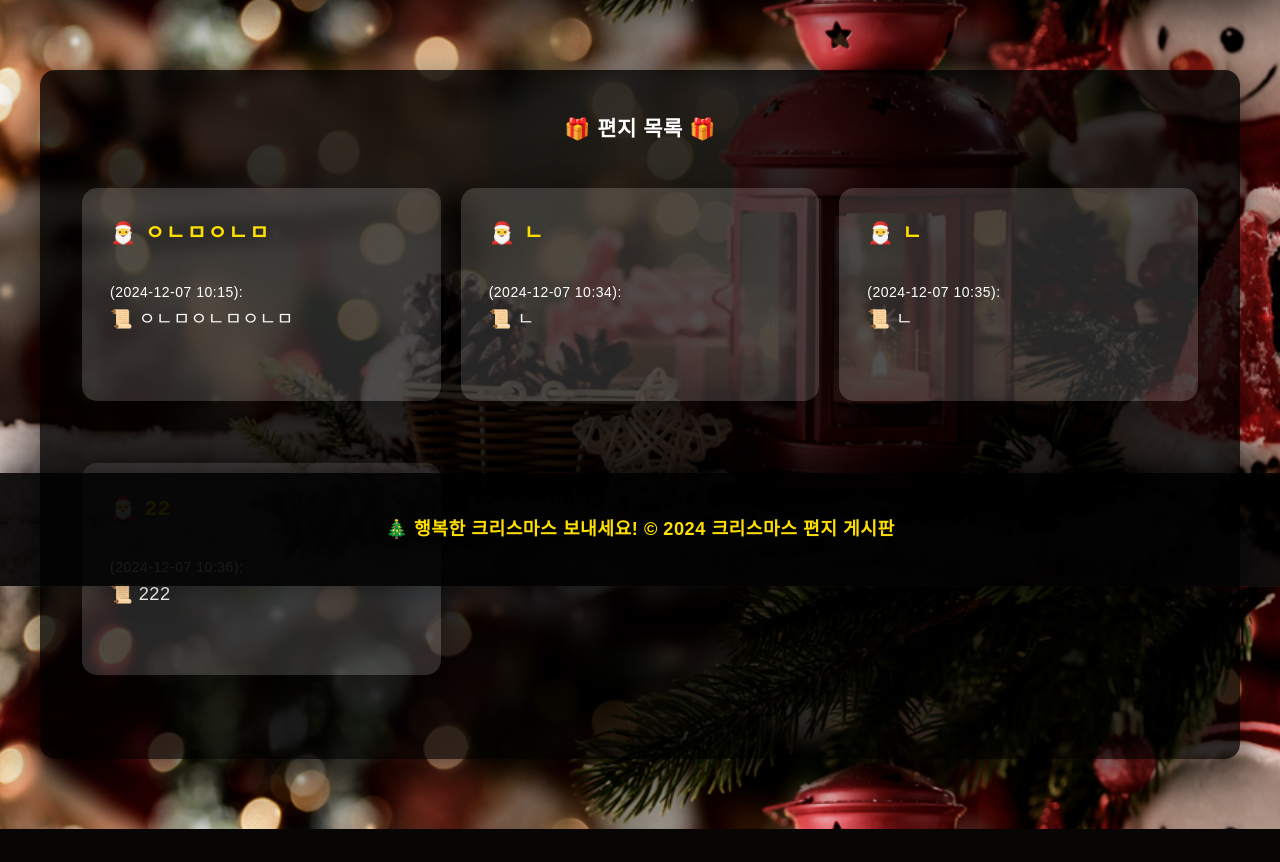
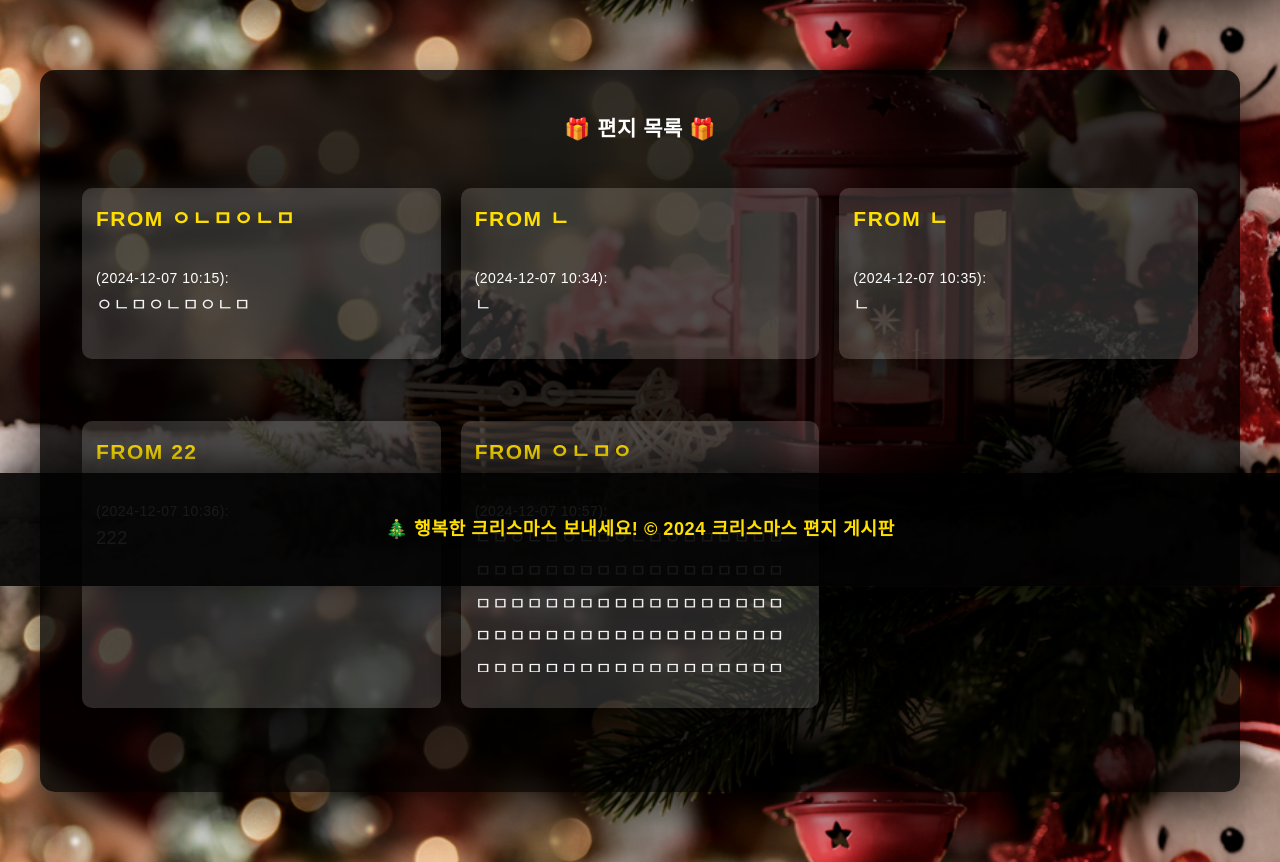
Before and after one commit to SeungYeoop/ChristmasCard, a Flask app: page / in a window 1280 px wide. Shown: the part 214-1076 px from the top of the page. Before the commit the page ends 1043 px from the top, so only its background shows below. Run offline with Flask 3, Linux system fonts and the light colour scheme.

Commit message:
스크롤 만들기

```diff
--- a/data.json
+++ b/data.json
@@ -22,5 +22,11 @@
         "message": "222",
         "date": "2024-12-07 10:36",
         "image": null
+    },
+    {
+        "name": "\u3147\u3134\u3141\u3147",
+        "message": "\u3134\u3141\u3147\u3134\u3141\u3147\u3134\u3141\u3147\u3134\u3141\u3147\u3141\u3141\u3141\u3141\u3141\u3141\u3141\u3141\u3141\u3141\u3141\u3141\u3141\u3141\u3141\u3141\u3141\u3141\u3141\u3141\u3141\u3141\u3141\u3141\u3141\u3141\u3141\u3141\u3141\u3141\u3141\u3141\u3141\u3141\u3141\u3141\u3141\u3141\u3141\u3141\u3141\u3141\u3141\u3141\u3141\u3141\u3141\u3141\u3141\u3141\u3141\u3141\u3141\u3141\u3141\u3141\u3141\u3141\u3141\u3141\u3141\u3141\u3141\u3141\u3141\u3141\u3141\u3141\u3141\u3141\u3141\u3141\u3141\u3141\u3141\u3141\u3141\u3141\u3141\u3141\u3141\u3141\u3141\u3141\u3141\u3141\u3141\u3141\u3141\u3141\u3141\u3141\u3141\u3141\u3141\u3141\u3141\u3141\u3141\u3141\u3141\u3141\u3141\u3141\u3141\u3141\u3141\u3141\u3141\u3141\u3141\u3141\u3141\u3141\u3141\u3141\u3141\u3141\u3141\u3141\u3141",
+        "date": "2024-12-07 10:57",
+        "image": null
     }
 ]
--- a/static/css/style.css
+++ b/static/css/style.css
@@ -105,15 +105,47 @@ main h2 {
     }
 }
 
+/* 편지 아이템 스타일 */
 .letter-item {
     margin-bottom: 3em;
-    padding: 2em;
+    padding: 1em; /* 여백을 1em으로 줄임 */
+    padding-bottom: 0em;
     background: rgba(255, 255, 255, 0.15);
-    border-radius: 15px;
+    border-radius: 10px;
     box-shadow: 0 10px 50px rgba(0, 0, 0, 0.5);
     transition: transform 0.3s ease, box-shadow 0.3s ease;
     animation: slideInUp 0.6s ease-out;
 }
+
+/* 편지 내용 영역 */
+.letter-item p {
+    font-size: 1.3em;
+    color: #f5f5f5;
+    line-height: 1.8;
+    margin-bottom: 2em;
+    max-height: 150px; /* 편지 내용 최대 높이 설정 */
+    overflow-y: auto; /* 세로 스크롤 활성화 */
+    text-overflow: ellipsis; /* 넘치면 생략 부호(...) 추가 */
+    padding-right: 10px; /* 오른쪽 여백을 추가하여 스크롤이 안에 들어가도록 */
+}
+
+/* 편지 내용에서 스크롤바 스타일링 */
+.letter-item p::-webkit-scrollbar {
+    width: 8px; /* 스크롤바 너비 */
+}
+
+.letter-item p::-webkit-scrollbar-thumb {
+    background-color: rgba(255, 255, 255, 0.5); /* 스크롤바 색상 */
+    border-radius: 10px;
+}
+
+.letter-item p::-webkit-scrollbar-track {
+    background: rgba(0, 0, 0, 0.2); /* 스크롤바 배경 */
+    border-radius: 10px;
+}
+
+
+
 
 @keyframes slideInUp {
     0% { transform: translateY(50px); opacity: 0; }
@@ -164,8 +196,19 @@ main h2 {
     margin-bottom: 0.5em;
 }
 
-.letter-form input,
+.letter-form input{
+    height: 100%;
+    width: 100%; /* 가로 너비를 100%로 */
+    padding: 0.8em;
+    font-size: 0.9em;
+    border: none;
+    border-radius: 6px;
+    background: #fff;
+    color: #333;
+    box-shadow: 0 3px 10px rgba(0, 0, 0, 0.2);
+}
 .letter-form textarea {
+    height: 100px;
     width: 100%; /* 가로 너비를 100%로 */
     padding: 0.8em;
     font-size: 0.9em;
@@ -177,6 +220,7 @@ main h2 {
 }
 
 .letter-form input[type="file"] {
+    height: 100%;
     padding: 0.6em;
     font-size: 0.8em;
     background: #fff;
--- a/templates/index.html
+++ b/templates/index.html
@@ -4,8 +4,11 @@
 <ul class="letter-list">
     {% for letter in letters %}
     <li class="letter-item">
-        <strong>🎅 {{ letter.name }}</strong> ({{ letter.date }}):
-        <p>📜 {{ letter.message }}</p>
+        <strong>from {{ letter.name }}</strong> ({{ letter.date }}):
+        <p class="letter-message">
+            {{ letter.message }}
+        </p>
+
         {% if letter.image %}
         <div class="letter-image">
             <img src="{{ url_for('static', filename='uploads/' + letter.image) }}" alt="이미지">
```
Also changed, not shown: static/js/script.js (+21 -0 lines).
